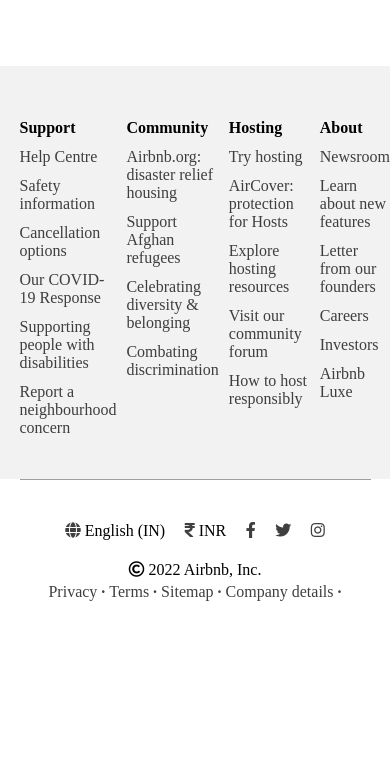
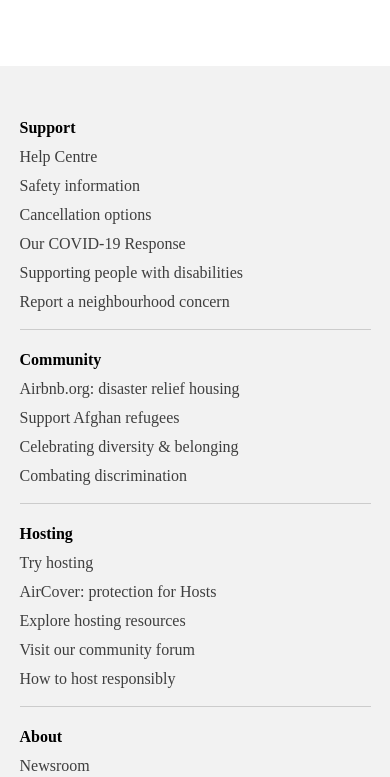
Before and after one commit to RAVIBELWAL/airbnb, a website: page index.html in a window 390 px wide. Shown: the part 3871-4648 px from the top of the page. Before the commit the page ends 4562 px from the top, so only its background shows below. Drawn offline with Linux system fonts and the light colour scheme.

Commit message:
responsive

```diff
--- a/index.html
+++ b/index.html
@@ -176,7 +176,7 @@
             <div class="impLink"><a href="#">Supporting people with disabilities</a></div>
             <div class="impLink"><a href="#">Report a neighbourhood concern</a></div>
         </div>
-
+        <div class="linkBorder1"></div>
         <div class="linkCate">
             <div class="impLink">Community</div>
             <div class="impLink"><a href="#">Airbnb.org: disaster relief housing</a></div>
@@ -184,7 +184,7 @@
             <div class="impLink"><a href="#">Celebrating diversity & belonging</a></div>
             <div class="impLink"><a href="#">Combating discrimination</a></div>
         </div>
-
+        <div class="linkBorder1"></div>
         <div class="linkCate">
             <div class="impLink">Hosting</div>
             <div class="impLink"><a href="#">Try hosting</a></div>
@@ -193,7 +193,7 @@
             <div class="impLink"><a href="#">Visit our community forum</a></div>
             <div class="impLink"><a href="#">How to host responsibly</a></div>
         </div>
-
+        <div class="linkBorder1"></div>
         <div class="linkCate">
             <div class="impLink">About</div>
             <div class="impLink"><a href="#">Newsroom</a></div>
--- a/public/style.css
+++ b/public/style.css
@@ -218,6 +218,15 @@
         padding-left: 10px;
     }
 
+    .otherLinks{
+     display: flex;
+     flex-direction: column;
+    }
+
+    .linkBorder1{border-bottom: solid #8989895c 1px;
+        width: 90vw;
+        margin-top: 8px;
+        }
 
 }
 
@@ -229,6 +238,8 @@
         padding-top: 3vh;
     padding-bottom: 3vh;
     }
+
+    .impLink{margin-bottom: 8px;}
 
     #link a{/*padding-top: 6vh;
     font-size: 1.1em;*/
@@ -431,7 +442,7 @@
 
 .footer{
 color: black;
-height: 20vh;
+height: 16vh;
 margin-top: 5vh;
 display: flex;
 flex-direction: column;
```
